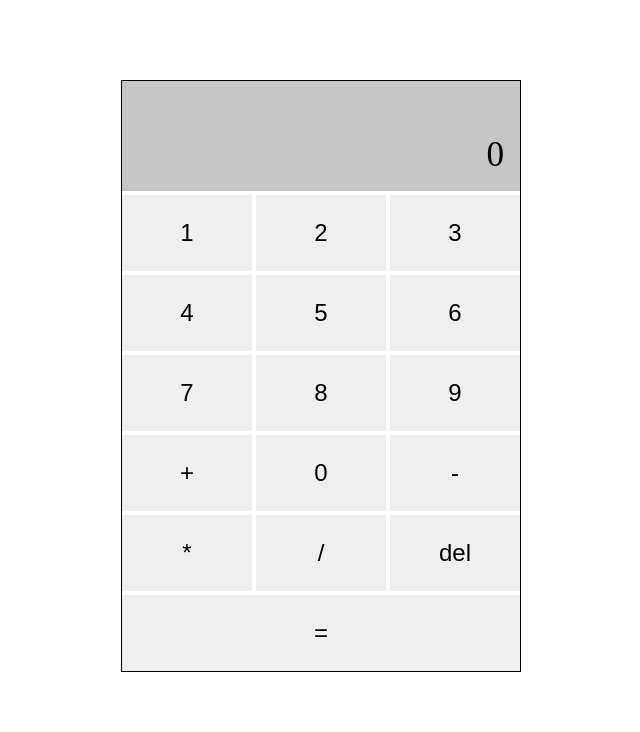
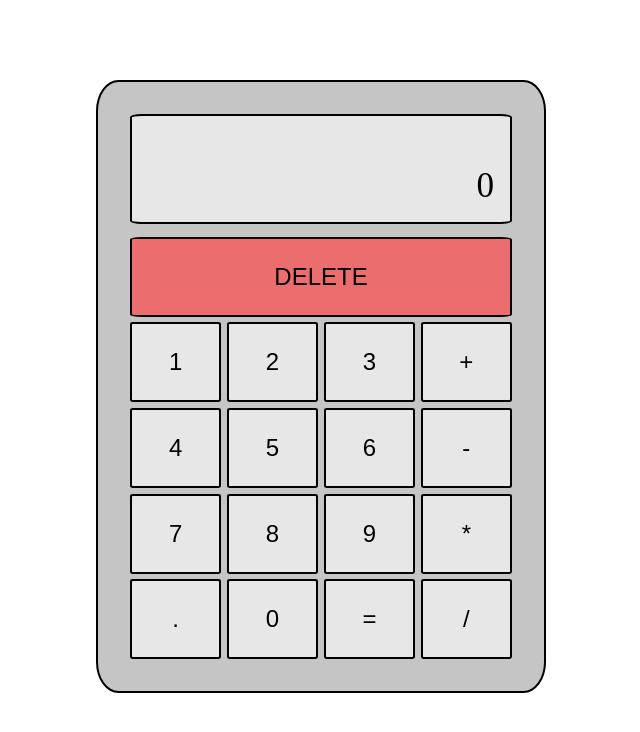
Before and after one commit to Leshis/calculator, a plain HTML site: page index.html in a window 1280 px wide. Shown: the whole page, without its empty margins (319-959 px from the left). Drawn offline with Linux system fonts and the light colour scheme.

Commit message:
Improved styling

```diff
--- a/index.html
+++ b/index.html
@@ -16,22 +16,23 @@
             <div id="screen-lower" class="screen-lower">0</div>
         </div>
         <div class="inputs">
+            <button id="delete">DELETE</button>
             <button id="one" data-number>1</button>
             <button id="two" data-number>2</button>
             <button id="three" data-number>3</button>
+            <button id="add" data-operator>+</button>
             <button id="four" data-number>4</button>
             <button id="five" data-number>5</button>
             <button id="six" data-number>6</button>
+            <button id="subtract" data-operator>-</button>
             <button id="seven" data-number>7</button>
             <button id="eight" data-number>8</button>
             <button id="nine" data-number>9</button>
-            <button id="add" data-operator>+</button>
+            <button id="multiply" data-operator>*</button>
+            <button id="period">.</button>
             <button id="zero" data-number>0</button>
-            <button id="subtract" data-operator>-</button>
-            <button id="multiply" data-operator>*</button>
+            <button id="equals">=</button>
             <button id="divide" data-operator>/</button>
-            <button id="delete">del</button>
-            <button id="equals">=</button>
         </div>
     </div>
     <script src="index.js"></script>
--- a/index.js
+++ b/index.js
@@ -36,11 +36,14 @@ function operate(operation, num1, num2) {
 }
 
 function reset() {
+    answer = 0;
     num1 = 0;
     num2 = 0;
+    operation = '';
+    operationChar = '';
     numString = '';
     screenUpper.textContent = '';
-    screenLower.textContent = '';
+    screenLower.textContent = '0';
 }
 
 numberButtons.forEach(button => {
--- a/styles.css
+++ b/styles.css
@@ -10,8 +10,11 @@ body{
 }
 
 .interface{
-    width: 400px;
-    border: 1px solid black;
+    width: 450px;
+    padding: 2em;
+    border-radius: 5%;
+    border: 2px solid black;
+    background-color: #c5c5c5;
 }
 
 .screen{
@@ -22,8 +25,10 @@ body{
     height: 110px;
     align-items: flex-end;
     padding: 1em;
-    margin-bottom: 0.25em;
-    background-color: #c5c5c5;
+    margin-bottom: 0.8em;
+    border: 2px solid black;
+    border-radius: 3%;
+    background-color: #e7e7e7;
 }
 
 .screen-upper,
@@ -38,14 +43,17 @@ body{
 
 .inputs{
     display: grid;
-    grid-template-columns: repeat(3, 1fr);
-    grid-gap: 0.25em;
+    grid-template-columns: repeat(4, 1fr);
+    grid-gap: 0.35em;
 }
 
 button{
     padding: 1em;
     border: none;
     font-size: 1.5rem;
+    border: 2px solid black;
+    background-color: #e7e7e7;
+    border-radius: 3%;
     cursor: pointer;
 }
 
@@ -53,7 +61,8 @@ button:hover{
     background-color: grey;
 }
 
-button:last-child{
+button:first-child{
+    background-color: rgb(236, 109, 109);
     width: 100%;
     grid-column: 1 / -1;
 }
```
Lines whose indentation alone changed are shown as unchanged.
